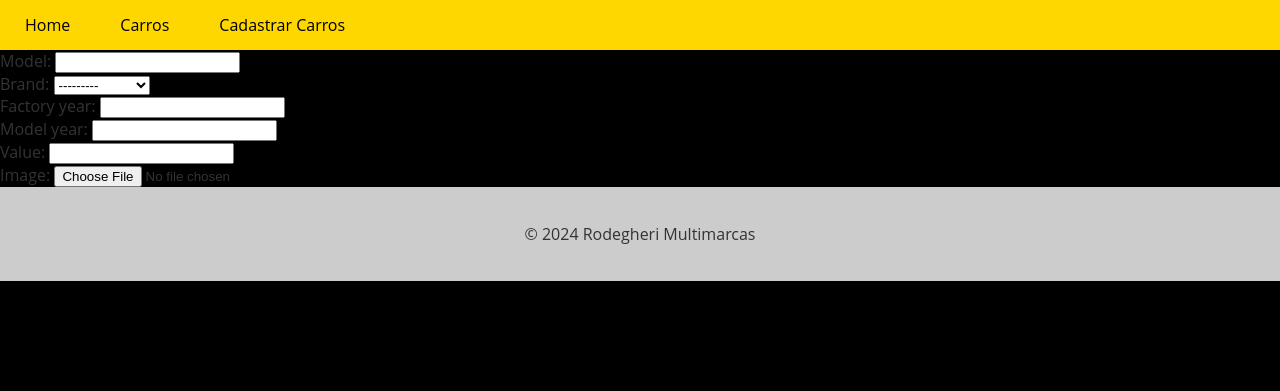
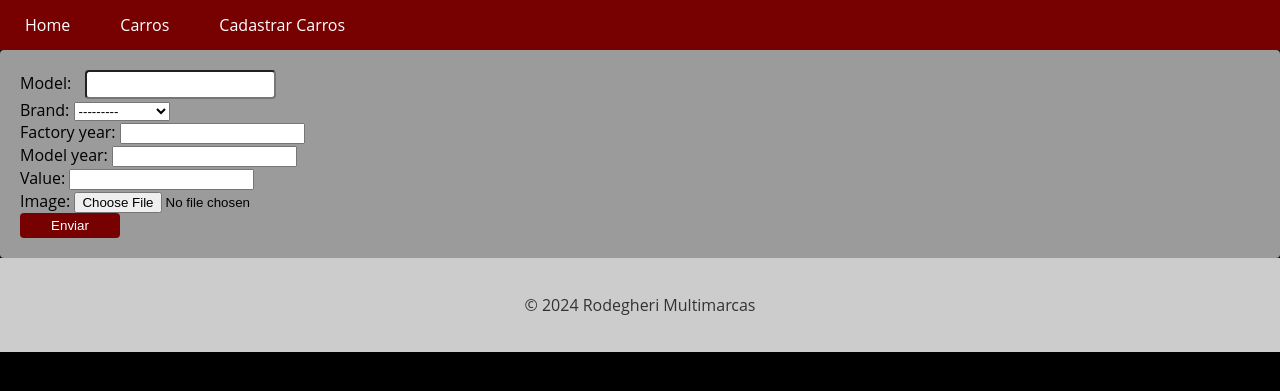
Before and after one commit to KauanRodegheri/Revenda_de_carros, a Django app: page /new_car in a window 1280 px wide. Shown: the top 391 px of the page. Run offline with Django 5.2, Linux system fonts and the light colour scheme; data comes from the database, SQL or seed files in the repository.

Commit message:
html alterado

```diff
--- a/app/templates/base.html
+++ b/app/templates/base.html
@@ -28,7 +28,7 @@
         }
 
         nav {
-            background-color: rgb(255, 215, 0);
+            background-color: rgb(119, 0, 0);
             color: #fff;
             height: 50px;
             display: flex;
@@ -48,7 +48,7 @@
         }
 
         nav ul li a {
-            color: #000000;
+            color: #ffffff;
             text-decoration: none;
             font-size: 16px;
             padding: 15px;
--- a/cars/Templates/new_car.html
+++ b/cars/Templates/new_car.html
@@ -1,12 +1,40 @@
 {% extends 'base.html' %}
-<style>
 
-</style>
 
 {% block content %}
     <form method="post" enctype="multipart/form-data">
         {% csrf_token %}
 
         {{ new_car_form }}
+        <button type="submit">Enviar</button>
     </form>
+
+    <style>
+        form {
+            background-color: rgb(155, 155, 155);
+            color: black;
+            padding: 20px;
+            border: 0 2px solid #fff;
+            border-radius: 4px;
+        }
+
+        input[type="text"] {
+            border: 0 2px solid #fff;
+            border-radius: 4px;
+            margin-left: 10px;
+            padding: 5px;
+        }
+
+        button[type='submit'] {
+            border: black;
+            border-radius: 4px;
+            background-color: rgb(119, 0, 0);
+            color: #fff;
+            cursor: pointer;
+            transition: background-color 0.3s ease-in-out;
+            padding: 5px;
+            width: 100px
+        }
+
+    </style>
 {% endblock %}
```
Also changed, not shown: cars/Templates/cars.html (+7 -7 lines).
